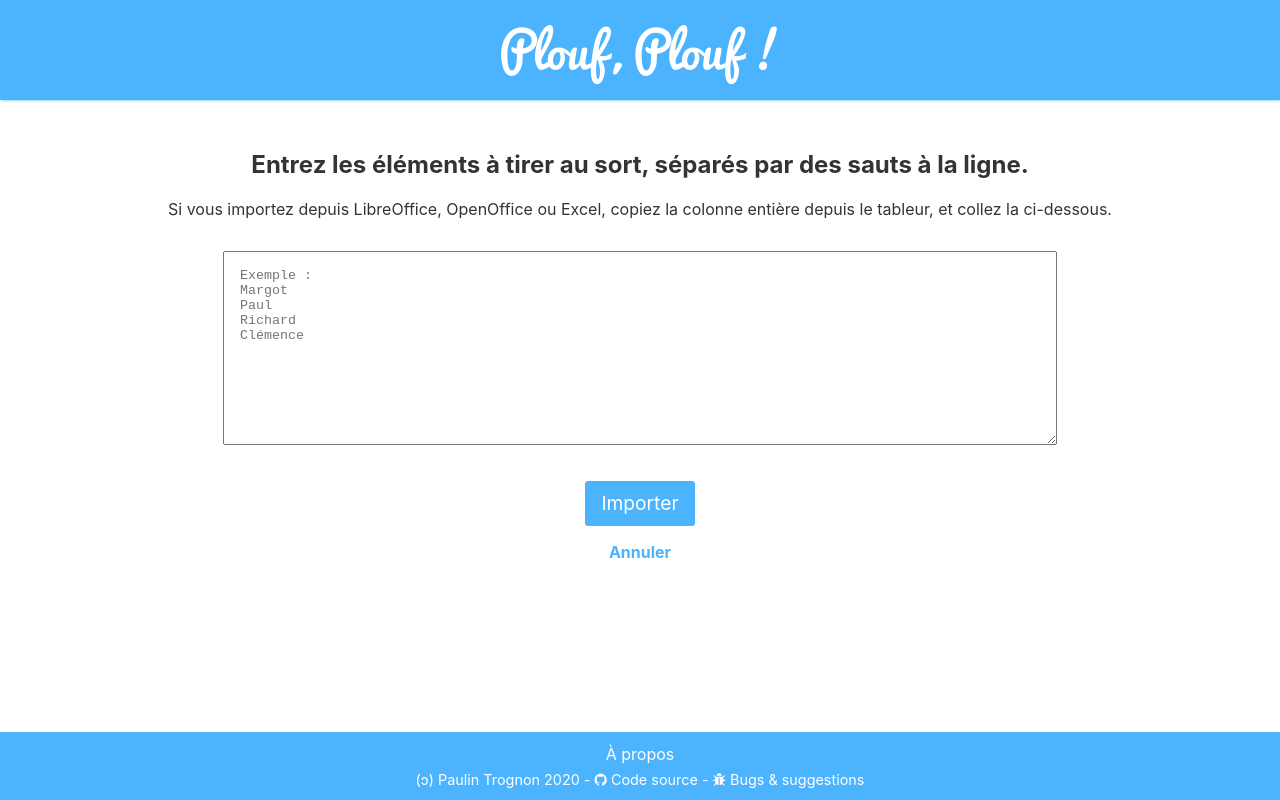
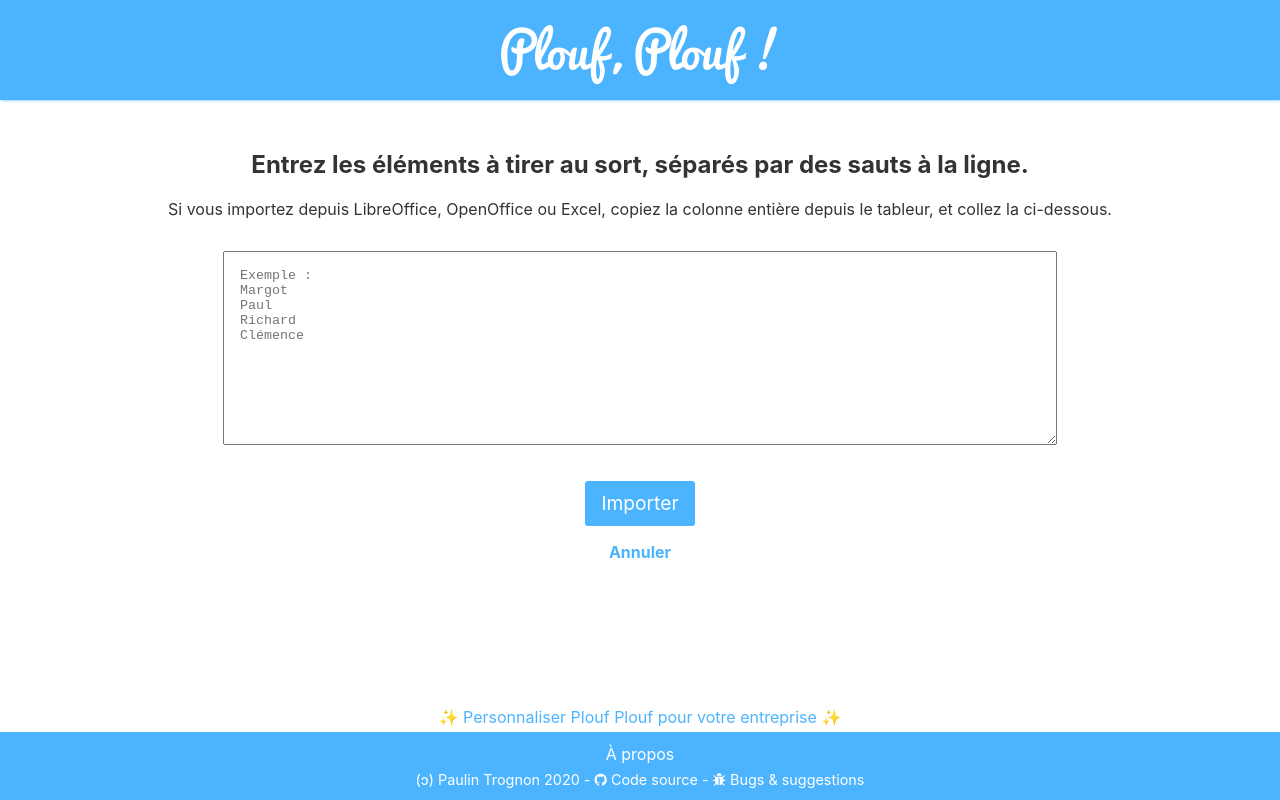
Before and after one commit to paulintrognon/plouf-plouf, a Next.js app: page /import in a window 1280 px wide. Built offline with nearby package versions, Linux system fonts and the light colour scheme; what typesafe-actions would draw is missing.

Commit message:
Add Canefora banner

```diff
--- a/src/components/DrawResult/ActionButtons/ActionButtons.module.css
+++ b/src/components/DrawResult/ActionButtons/ActionButtons.module.css
@@ -47,8 +47,8 @@
 }
 
 .button {
-  background-color: #4CB4FF;
-  border: 1px solid #4CB4FF;
+  background-color: #4cb4ff;
+  border: 1px solid #4cb4ff;
   color: #fff;
   margin: 0 10px;
   padding: 10px 20px;
--- a/src/components/Layout/Footer.module.css
+++ b/src/components/Layout/Footer.module.css
@@ -3,9 +3,17 @@
   position: absolute;
   bottom: 0;
   text-align: center;
+}
+
+.adBanner {
+  color: #4cb4ff;
+  padding-bottom: 5px;
+}
+
+.blueBackground {
   box-sizing: border-box;
   padding: 12px;
-  background-color: #4CB4FF;
+  background-color: #4cb4ff;
   color: #fff;
 }
 
--- a/src/components/Layout/Footer.tsx
+++ b/src/components/Layout/Footer.tsx
@@ -5,10 +5,16 @@
 
 const Footer = () => (
   <footer className={styles.container}>
+    <div className={styles.adBanner}>
+      <a target="_blank" rel="noopener noreferrer" href="https://www.plouf-plouf.canefora.fr/">
+        ✨ Personnaliser Plouf Plouf pour votre entreprise ✨
+      </a>
+    </div>
+    <div className={styles.blueBackground}>
       <nav className={styles.nav}>
         <Link href="/a-propos">
           <a>À propos</a>
-      </Link>
+        </Link>{' '}
       </nav>
       <div className={styles.bottomLinks}>
         <a
@@ -46,6 +52,7 @@
           &nbsp;Bugs &amp; suggestions
         </a>
       </div>
+    </div>
   </footer>
 )
 export default Footer
--- a/src/components/Layout/Header/Header.module.css
+++ b/src/components/Layout/Header/Header.module.css
@@ -1,6 +1,6 @@
 .main {
-  background-color: #4CB4FF;
-  box-shadow: 1px 0 3px #4CB4FF;
+  background-color: #4cb4ff;
+  box-shadow: 1px 0 3px #4cb4ff;
   height: 100px;
   padding: 0 20px;
 }
--- a/src/components/Shared/A/A.module.css
+++ b/src/components/Shared/A/A.module.css
@@ -1,5 +1,5 @@
 .link {
-  color: #4CB4FF;
+  color: #4cb4ff;
   font-weight: bold;
 }
 .link:hover {
--- a/src/components/Shared/Button/Button.module.css
+++ b/src/components/Shared/Button/Button.module.css
@@ -9,7 +9,7 @@
 
 .button.blue {
   color: #FFF;
-  background-color: #4CB4FF;
+  background-color: #4cb4ff;
 }
 .button.blue:hover {
   background-color: #3CA4EF;
```
Lines whose indentation alone changed are shown as unchanged.
